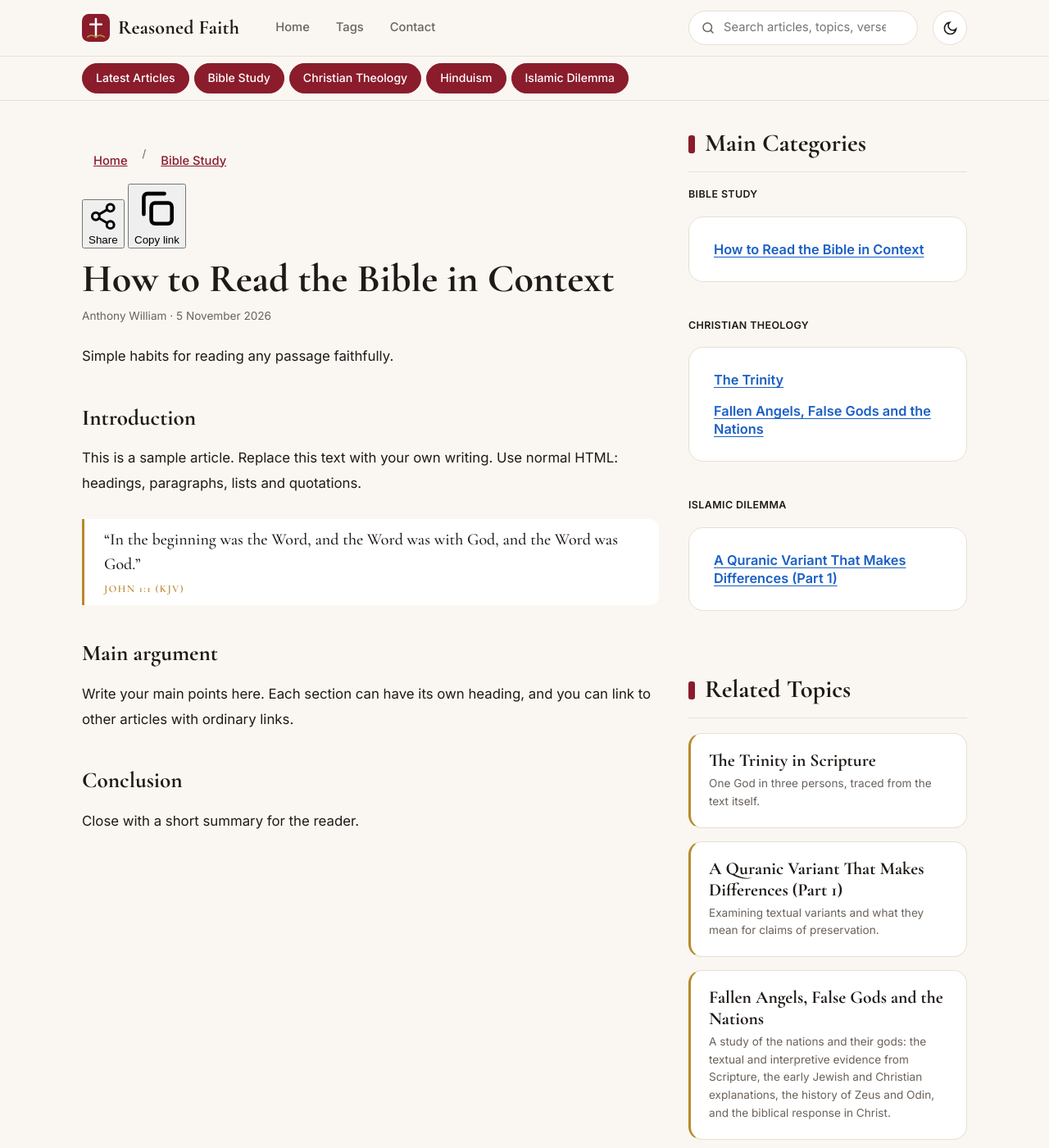
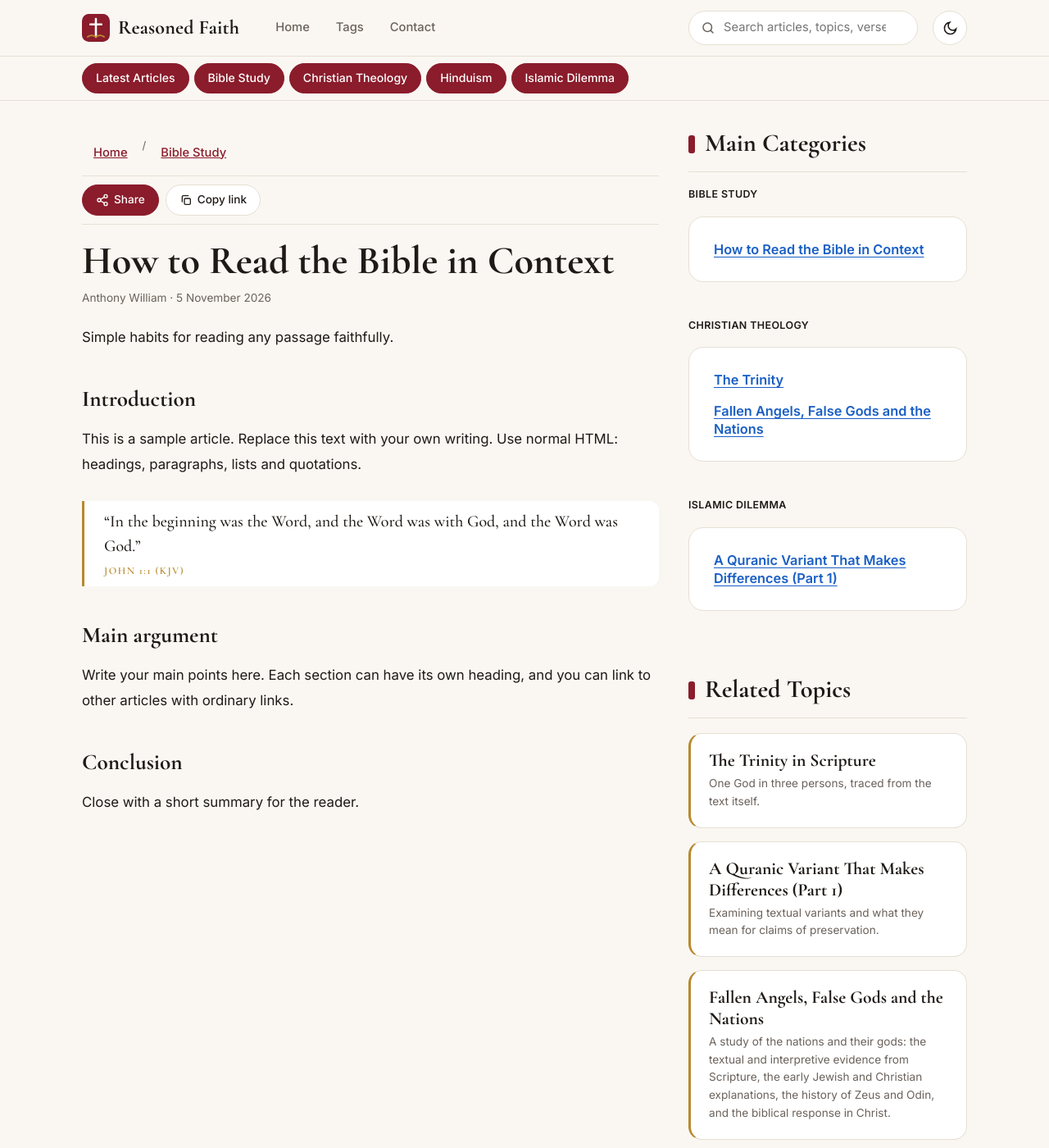
Before and after one commit to Reasoned-faith/reasoned-faith.github.io, a Jekyll site: the page built from articles/bible study/how-to-read-the-bible-in-context.html, in a window 1280 px wide and 1400 px high. Shown: the whole window at 82% size. Built offline with Jekyll 4.4.1, drawn with Linux system fonts in a browser that asks for light colours.

Commit message:
Update style.css

```diff
--- a/assets/css/style.css
+++ b/assets/css/style.css
@@ -228,3 +228,29 @@ section{padding:28px 0}
 /* Reading view: article on the left, Main Categories on the right */
 .col-main .ap{max-width:none;margin:0}
 @media (max-width:900px){.col-side{margin-top:20px}}
+
+/* Share bar + share panel on reading pages */
+.crumbs{margin-top:16px}
+#related .mc{margin-top:0}
+.sharebar{position:relative;display:flex;flex-wrap:wrap;align-items:center;gap:8px;margin:6px 0 18px;padding:10px 0;border-top:1px solid var(--line);border-bottom:1px solid var(--line)}
+.sb-btn{display:inline-flex;align-items:center;gap:6px;padding:7px 16px;border:1px solid var(--line);background:var(--surface);color:var(--text);border-radius:999px;font:inherit;font-size:.85rem;font-weight:500;cursor:pointer;transition:.2s}
+.sb-btn:hover{border-color:var(--accent);color:var(--accent)}
+.sb-btn svg{width:16px;height:16px}
+.sb-primary{background:var(--accent);border-color:var(--accent);color:#fff}
+.sb-primary:hover{color:#fff;filter:brightness(1.12)}
+:root[data-theme="dark"] .sb-primary{color:#14110f}
+@media (prefers-color-scheme:dark){:root:not([data-theme="light"]) .sb-primary{color:#14110f}}
+.sharepanel{position:absolute;left:0;top:calc(100% + 10px);z-index:30;width:min(440px,100%);background:var(--surface);border:1px solid var(--line);border-radius:18px;box-shadow:var(--shadow);padding:16px 18px 20px}
+.sharepanel[hidden]{display:none}
+.sp-head{display:flex;justify-content:space-between;align-items:center;margin-bottom:14px}
+.sp-head b{font-family:var(--serif);font-size:1.3rem}
+.sp-x{width:32px;height:32px;border-radius:50%;border:1px solid var(--line);background:transparent;color:var(--muted);font-size:1.2rem;line-height:1;cursor:pointer}
+.sp-x:hover{border-color:var(--accent);color:var(--accent)}
+.sp-grid{display:grid;grid-template-columns:repeat(4,1fr);gap:16px 8px}
+.sp-app{display:flex;flex-direction:column;align-items:center;gap:6px;background:none;border:0;padding:0;font:inherit;font-size:.74rem;color:var(--muted);cursor:pointer;text-decoration:none!important}
+.sp-app i{width:48px;height:48px;border-radius:50%;display:grid;place-items:center;color:#fff;font-style:normal;font-weight:700;font-size:1rem;transition:.2s}
+.sp-app:hover{color:var(--text)}
+.sp-app:hover i{transform:translateY(-3px);box-shadow:var(--shadow)}
+.sp-app[hidden]{display:none}
+.prose a.sp-app{color:var(--muted);text-decoration:none}
+.prose a.sp-app:hover{color:var(--text)}
```
